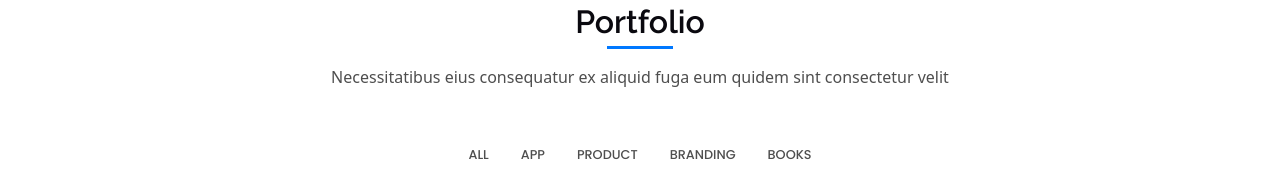
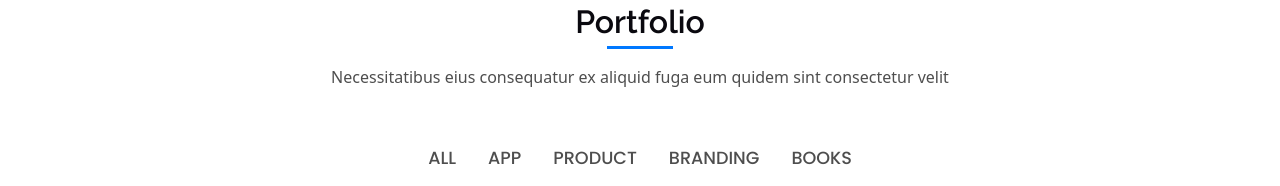
Before and after one commit to 5ReemMohamed/DevFolio, a plain HTML site: page index.html in a window 1280 px wide. Shown: the part 4168-4354 px from the top of the page. Drawn offline with nearby package versions, Linux system fonts and the light colour scheme.

Commit message:
Update main.css

```diff
--- a/css/main.css
+++ b/css/main.css
@@ -369,7 +369,7 @@ footer .icons i:hover{
 
     }
      .portfolio .nav-pills button{
-        font-size: 1.1rem;
+        font-size: 1.1rem!important;
     }
 }
 
```
